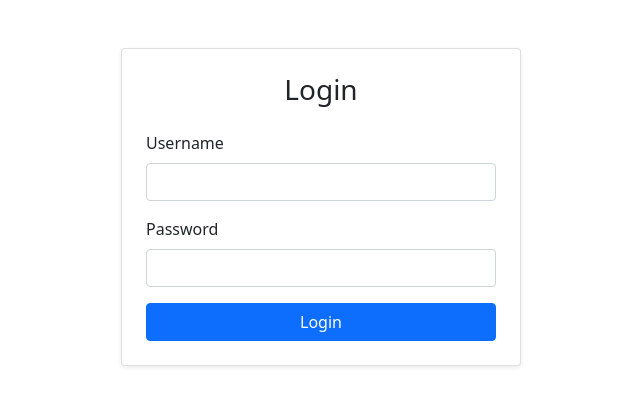
After one commit to abindacarmo/learning-django-crud, a Django app: page / in a window 1280 px wide. The commit adds this page. Shown: the top 413 px of the page, without its empty margins (319-959 px from the left). Run offline with Django 5.2, Linux system fonts and the light colour scheme; some libraries are stand-ins or nearby versions.

Commit message:
feat: require login for protected views

```diff
--- a/App/forms.py
+++ b/App/forms.py
@@ -18,3 +18,13 @@ class EstudanteForm(forms.ModelForm):
             "status": forms.CheckboxInput(attrs={"class": "form-check-input"})
 
         }
+
+class UserLoginForm(forms.Form):
+    username = forms.CharField(
+        label="Username",
+        widget=forms.TextInput(attrs={"class": "form-control"}),
+    )
+    password = forms.CharField(
+        label="Password",
+        widget=forms.PasswordInput(attrs={"class": "form-control"}),
+    )
--- a/App/views.py
+++ b/App/views.py
@@ -1,17 +1,21 @@
 from django.shortcuts import render, redirect, get_object_or_404
 from App.models import Estudante
-from App.forms import EstudanteForm
+from App.forms import EstudanteForm, UserLoginForm
 from django.contrib import messages
+from django.contrib.auth import authenticate, login, logout
+from django.contrib.auth.decorators import login_required
 
 # Create your views here.
 
+@login_required(login_url="login_page")
 def home(request):
     return render(request, "home.html")
 
+@login_required(login_url="login_page")
 def konabaaa(request):
     return render(request, "konaba.html")
 
-
+@login_required(login_url="login_page")
 def lista_estudante(request):
     estudante = Estudante.objects.all()
     context = {
@@ -19,6 +23,7 @@ def lista_estudante(request):
     }
     return render(request, "lista_estudante.html", context)
 
+@login_required(login_url="login_page")
 def add_estudante(request):
     if request.method == "POST":
         form = EstudanteForm(request.POST)
@@ -31,6 +36,7 @@ def add_estudante(request):
         "form" : EstudanteForm()
     })
 
+@login_required(login_url="login_page")
 def edit_estudante(request, id):
     estudante = get_object_or_404(Estudante, id=id)
     if request.method == 'POST':
@@ -44,7 +50,28 @@ def edit_estudante(request, id):
     })
 
 
+@login_required(login_url="login_page")
 def delete_estudante(request, id):
     estudante = get_object_or_404(Estudante, id=id)
     estudante.delete()
     return redirect("lista")
+
+def login_page(request):
+    form = UserLoginForm()
+    if request.method == "POST":
+        form = UserLoginForm(request.POST)
+        if form.is_valid():
+            username = form.cleaned_data.get('username')
+            password = form.cleaned_data.get('password')
+            user = authenticate(request, username=username, password=password)
+            if user is not None:
+                login(request, user)
+                return redirect("home")
+            else:
+                messages.error(request, "Username ka Password Laloos!!")
+    return render(request, "login.html", {"form": form})
+
+
+def logout_user(request):
+    logout(request)
+    return redirect("login_page")
--- a/practice_django/urls.py
+++ b/practice_django/urls.py
@@ -6,10 +6,12 @@ from App import views
 
 urlpatterns = [
     path("admin/", admin.site.urls),
+    path("", views.login_page, name="login_page"),
     path("home/", views.home, name="home"),
     path("konabaa/", views.konabaaa, name="kona-ba"),
     path("lista_estudante/", views.lista_estudante, name="lista"),
     path("aumenta_estudante/", views.add_estudante, name="input_estudante"),
     path("edit/<int:id>", views.edit_estudante, name='edit_estudante'),
-    path("delete/<int:id>", views.delete_estudante, name='delete_estudante')
+    path("delete/<int:id>", views.delete_estudante, name='delete_estudante'),
+    path("logout", views.logout_user, name="logout")
 ]
--- a/template/base.html
+++ b/template/base.html
@@ -26,6 +26,9 @@
                     <li class="nav-item">
                         <a class="nav-link" href="{% url 'lista' %}">Lista Estudante</a>
                     </li>
+                    <li class="nav-item">
+                        <a class="nav-link" href="{% url 'logout' %}">Logout</a>
+                    </li>
                 </ul>
             </div>
         </div>
--- /dev/null
+++ b/template/login.html
@@ -0,0 +1,58 @@
+{% load static %}
+<!DOCTYPE html>
+<html lang="en">
+<head>
+    <meta charset="UTF-8">
+    <meta name="viewport" content="width=device-width, initial-scale=1.0">
+    <title>Aula Amizade Login</title>
+    <link rel="stylesheet" href="{% static 'css/bootstrap.min.css' %}">
+</head>
+<body>
+    <div class="container d-flex justify-content-center align-items-center py-5">
+
+    <div class="card shadow-sm w-100" style="max-width: 400px;">
+
+        <div class="card-body p-4">
+
+            <h3 class="text-center mb-4">Login</h3>
+
+            {% if messages %}
+                {% for message in messages %}
+                    <div class="alert alert-danger" role="alert">
+                        {{ message }}
+                    </div>
+                {% endfor %}
+            {% endif %}
+
+            <form method="POST">
+                {% csrf_token %}
+
+                <!-- Username -->
+                <div class="mb-3">
+                    <label class="form-label">Username</label>
+                    {{ form.username }}
+                </div>
+
+                <!-- Password -->
+                <div class="mb-3">
+                    <label class="form-label">Password</label>
+                    {{ form.password }}
+                </div>
+
+                <!-- Button -->
+                <div class="d-grid">
+                    <button type="submit" class="btn btn-primary">
+                        Login
+                    </button>
+                </div>
+
+            </form>
+
+        </div>
+    </div>
+
+</div>
+
+    <script src="{% static 'js/bootstrap.bundle.min.js' %}"></script>
+</body>
+</html>
```
